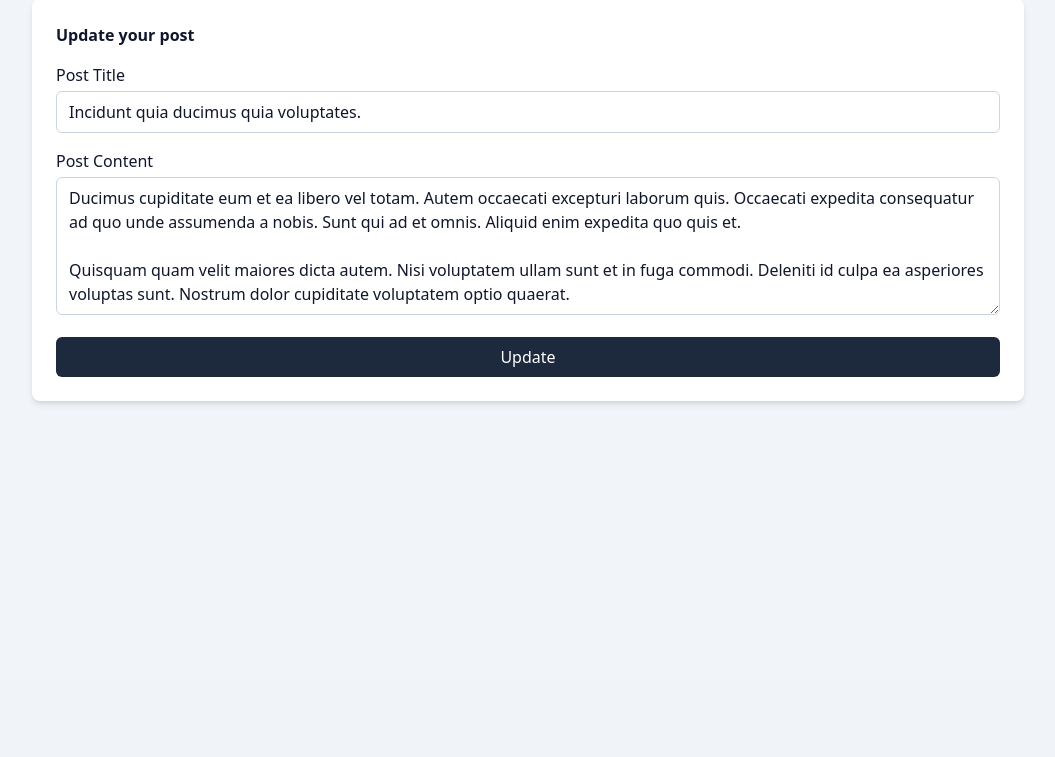
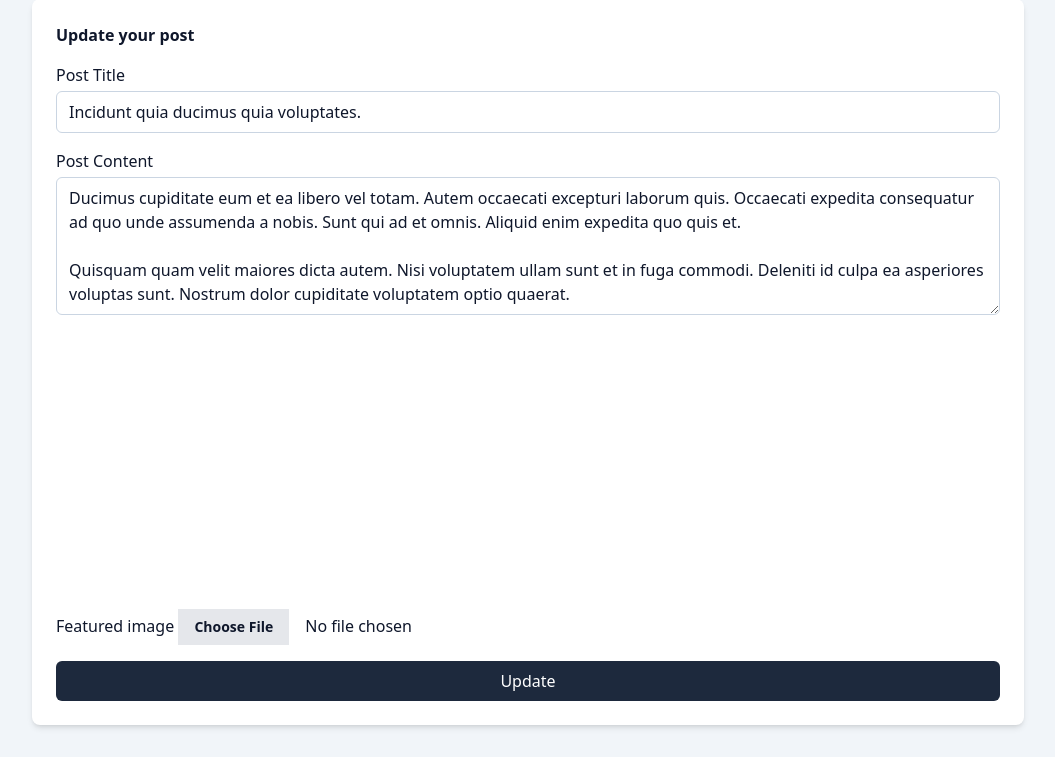
Before and after one commit to patelkeyur231/IT7744_A3_20231990, a Laravel app: page /posts/1/edit in a window 1280 px wide. Shown: the part 121-878 px from the top of the page, without its empty margins (112-1167 px from the left). Before the commit the page ends 525 px from the top, so only its background shows below. Run offline with Laravel 12, Linux system fonts and the light colour scheme; a user stored in the database is signed in; data comes from the database, SQL or seed files in the repository; style sheets or scripts are compiled from the project's sources; some libraries are stand-ins or nearby versions.

Commit message:
Week 7: upload, display, update and delete post images

```diff
--- a/app/Http/Controllers/PostController.php
+++ b/app/Http/Controllers/PostController.php
@@ -8,6 +8,7 @@ use Illuminate\Routing\Controllers\HasMiddleware;
 use Illuminate\Routing\Controllers\Middleware;
 use Illuminate\Support\Facades\Auth;
 use Illuminate\Support\Facades\Gate;
+use Illuminate\Support\Facades\Storage;
 
 class PostController extends Controller implements HasMiddleware
 {
@@ -42,13 +43,24 @@ class PostController extends Controller implements HasMiddleware
     public function store(Request $request)
     {
         // validate
-        $fields = $request->validate([
+        $request->validate([
             'title' => ['required', 'max:255'],
             'body' => ['required'],
+            'image' => ['nullable', 'file', 'max:3000', 'mimes:png,jpg,webp'],
         ]);
 
+        // store image if exists
+        $path = null;
+        if ($request->hasFile('image')) {
+            $path = Storage::disk('public')->put('post_images', $request->image);
+        }
+
         // create a post
-        Auth::user()->posts()->create($fields);
+        Auth::user()->posts()->create([
+            'title' => $request->title,
+            'body' => $request->body,
+            'image' => $path,
+        ]);
 
         // redirect back to dashboard
         return back()->with('success', 'Your post was created.');
@@ -82,13 +94,27 @@ class PostController extends Controller implements HasMiddleware
         Gate::authorize('modify', $post);
 
         // validate
-        $fields = $request->validate([
+        $request->validate([
             'title' => ['required', 'max:255'],
             'body' => ['required'],
+            'image' => ['nullable', 'file', 'max:3000', 'mimes:png,jpg,webp'],
         ]);
 
+        // update image if exists
+        $path = $post->image ?? null;
+        if ($request->hasFile('image')) {
+            if ($post->image) {
+                Storage::disk('public')->delete($post->image);
+            }
+            $path = Storage::disk('public')->put('post_images', $request->image);
+        }
+
         // update the post
-        $post->update($fields);
+        $post->update([
+            'title' => $request->title,
+            'body' => $request->body,
+            'image' => $path,
+        ]);
 
         // redirect to dashboard
         return redirect()->route('dashboard')->with('success', 'Your post was updated.');
@@ -102,6 +128,11 @@ class PostController extends Controller implements HasMiddleware
         // Authorizing the action
         Gate::authorize('modify', $post);
 
+        // delete post image if exists
+        if ($post->image) {
+            Storage::disk('public')->delete($post->image);
+        }
+
         // delete the post
         $post->delete();
 
--- a/app/Models/Post.php
+++ b/app/Models/Post.php
@@ -14,6 +14,7 @@ class Post extends Model
     protected $fillable = [
         'title',
         'body',
+        'image',
     ];
 
     public function user(): BelongsTo
--- a/resources/views/posts/edit.blade.php
+++ b/resources/views/posts/edit.blade.php
@@ -5,7 +5,7 @@
     <div class="card">
         <h2 class="font-bold mb-4">Update your post</h2>
 
-        <form action="{{ route('posts.update', $post) }}" method="post">
+        <form action="{{ route('posts.update', $post) }}" method="post" enctype="multipart/form-data">
             @csrf
             @method('PUT')
 
@@ -28,6 +28,24 @@
                 @enderror
             </div>
 
+            {{-- Current Featured photo --}}
+            <div class="h-64 rounded-md mb-4 w-full object-cover overflow-hidden">
+                @if ($post->image)
+                    <label>Current featured photo</label>
+                    <img src="{{ asset('storage/' . $post->image) }}" alt="">
+                @endif
+            </div>
+
+            {{-- post image --}}
+            <div class="mb-4">
+                <label for="image">Featured image</label>
+                <input type="file" name="image" id="image"
+                    class="file:mr-4 file:py-2 file:px-4 file:text-sm file:font-semibold file:bg-gray-200 hover:file:bg-blue-100">
+                @error('image')
+                    <p class="error">{{ $message }}</p>
+                @enderror
+            </div>
+
             {{-- Submit button --}}
             <button class="btn">Update</button>
         </form>
```
Also changed, not shown: resources/views/components/postCard.blade.php (+9 -0 lines), resources/views/users/dashboard.blade.php (+11 -1 lines), database/migrations/2026_10_30_000000_create_posts_table.php, storage/app/public/post_images/default.jpg (added), 1 other file.
